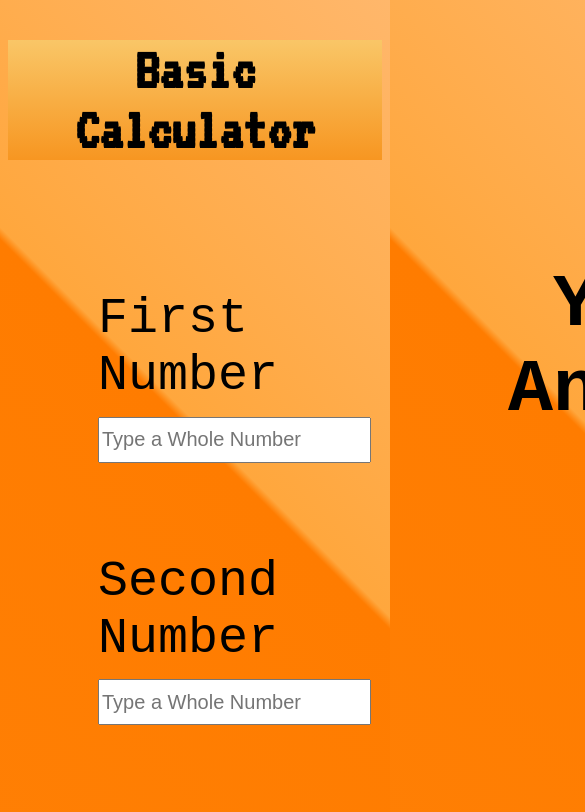
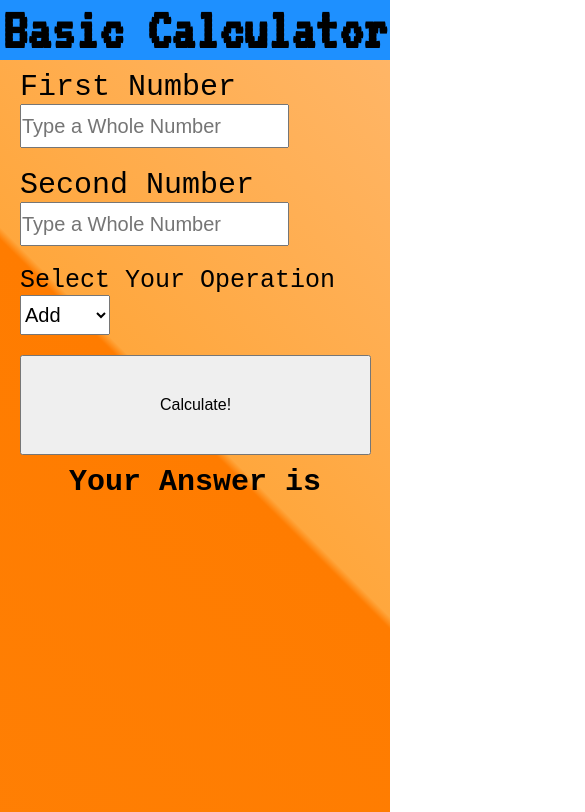
Before and after one commit to dorwinl3894/CalculatorJS, a plain HTML site: page index.html in a window 390 px wide. Shown: the top 812 px of the page, 585 px wide, since content can reach past the window. Drawn offline with Linux system fonts and the light colour scheme.

Commit message:
add media queries

```diff
--- a/style.css
+++ b/style.css
@@ -1,3 +1,7 @@
+* {
+    margin: 0;
+    padding: 0;
+}
 body {
     background: rgb(255,127,4); /* Old browsers */
 background: -moz-linear-gradient(45deg, rgba(255,127,4,1) 0%, rgba(255,124,0,1) 49%, rgba(255,167,61,1) 50%, rgba(255,183,107,1) 100%) no-repeat fixed; /* FF3.6-15 */
@@ -7,15 +11,12 @@ filter: progid:DXImageTransform.Microsoft.gradient( startColorstr='#ff7f04', end
 font-size: 50px;
 font-family: 'Courier New', Courier, monospace;
 }
-
+form {
+    display: flex;
+    flex-direction: column;
+}
 .header {
-    position: inline-block;
-    background: rgb(249,198,103); /* Old browsers */
-    background: -moz-linear-gradient(top, rgba(249,198,103,1) 0%, rgba(247,150,33,1) 100%); /* FF3.6-15 */
-    background: -webkit-linear-gradient(top, rgba(249,198,103,1) 0%,rgba(247,150,33,1) 100%); /* Chrome10-25,Safari5.1-6 */
-    background: linear-gradient(to bottom, rgba(249,198,103,1) 0%,rgba(247,150,33,1) 100%); /* W3C, IE10+, FF16+, Chrome26+, Opera12+, Safari7+ */
-    filter: progid:DXImageTransform.Microsoft.gradient( startColorstr='#f9c667', endColorstr='#f79621',GradientType=0 ); /* IE6-9 */
-
+    background-color: dodgerblue;
 }
 
 #title {
@@ -24,7 +25,7 @@ font-family: 'Courier New', Courier, monospace;
     font-family: 'VT323', monospace;
 }
 
-.first-value {
+ .first-value {
     margin: 90px;
 }
 .second-value {
@@ -54,8 +55,41 @@ article {
 }
 
 #calculate-button {
-    width: 300px;
-    height: 100px;
+     width: 300px;
+     height: 100px;
     font-size: 32px;
-    margin: 0px 100px;
+     margin: 0px 100px;
 }
+
+
+@media (max-width: 800px) {
+    .header {
+        width: 100%;
+    }
+    article {
+        flex-direction: column;
+    }
+    form {
+        width: 100%;
+    }
+    .first-value , .second-value {
+        margin: 10px 20px;
+        font-size: 30px;
+    }
+
+    .operation-box {
+        margin: 10px 20px;
+        font-size: 25px;
+    }
+
+    #calculate-button {
+        height: 100px;
+        width: 90%;
+        margin: 10px 20px;
+        font-size: 16px;
+    }
+    #answer-text {
+        font-size: 30px;
+    }
+
+}
```
